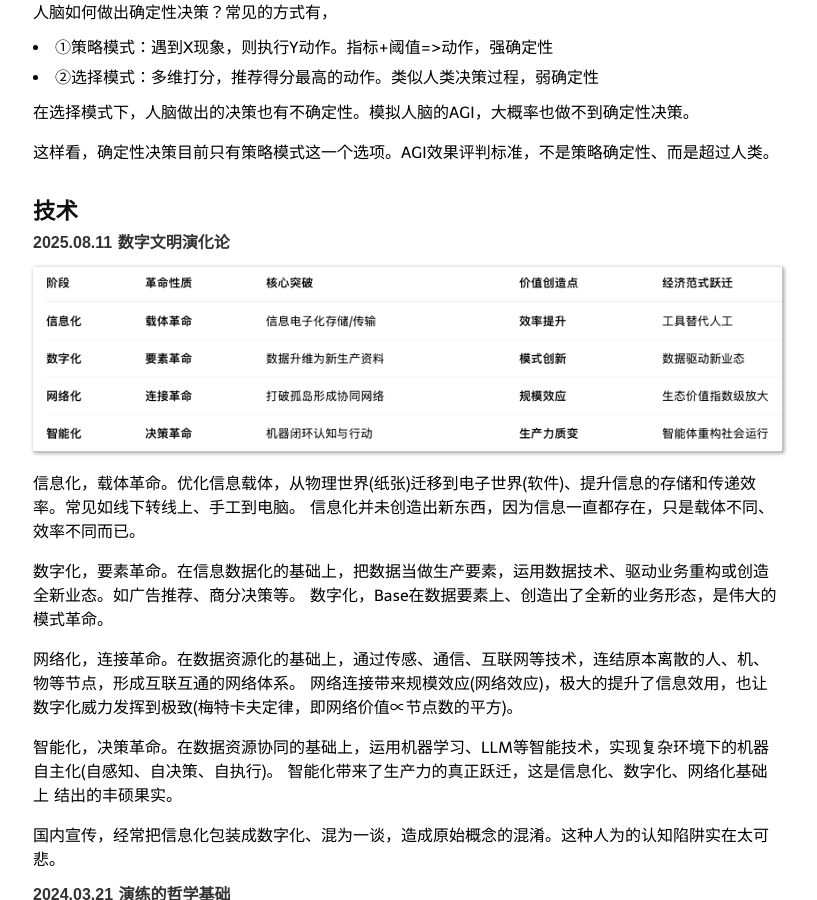
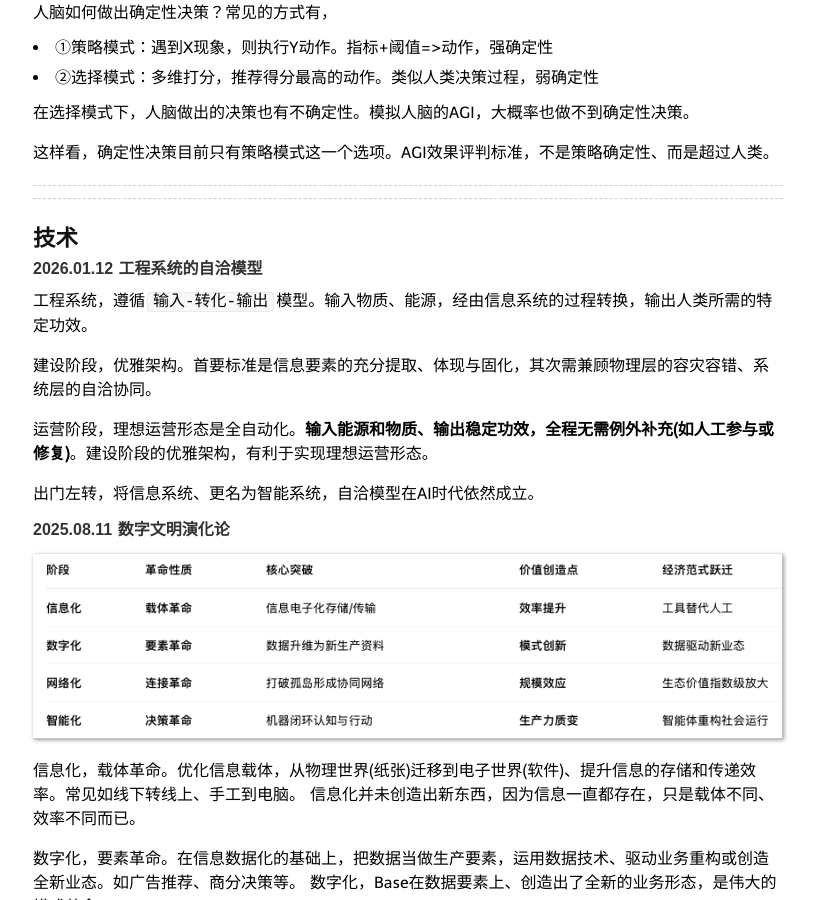
Before and after one commit to niean/niean.github.io, a Jekyll site: the page built from _posts/2020-03-15-op-tb.markdown, in a window 1280 px wide and 900 px high, scrolled down 2041 px. Shown: the whole window, without its empty margins (232-1049 px from the left). Built offline with Jekyll 4.4.1, drawn with Linux system fonts in a browser that asks for light colours; comment, search, counter and statistics services are not loaded; some of the changed text lies outside the part shown.

Commit message:
op-tb:工程系统的自洽模型

```diff
--- a/_posts/2020-03-15-op-tb.markdown
+++ b/_posts/2020-03-15-op-tb.markdown
@@ -95,8 +95,21 @@ AI原生思维：不要问"这项工作哪里可以AI提效"、而是要想"如
 
 
 
+------------------------------------------------------------------------------------------------------------
+------------------------------------------------------------------------------------------------------------
 
 ## 技术
+
+#### 2026.01.12 工程系统的自洽模型
+工程系统，遵循`输入-转化-输出`模型。输入物质、能源，经由信息系统的过程转换，输出人类所需的特定功效。
+
+建设阶段，优雅架构。首要标准是信息要素的充分提取、体现与固化，其次需兼顾物理层的容灾容错、系统层的自洽协同。
+
+运营阶段，理想运营形态是全自动化。**输入能源和物质、输出稳定功效，全程无需例外补充(如人工参与或修复)**。建设阶段的优雅架构，有利于实现理想运营形态。
+
+出门左转，将信息系统、更名为智能系统，自洽模型在AI时代依然成立。
+
+
 #### 2025.08.11 数字文明演化论
 ![pict.png](https://raw.githubusercontent.com/niean/niean.github.io/master/images/20200315/数字文明演化论.png)
 
```
Also changed, not shown: other parts of _posts/2020-03-15-op-tb.markdown (+0 -8 lines).
